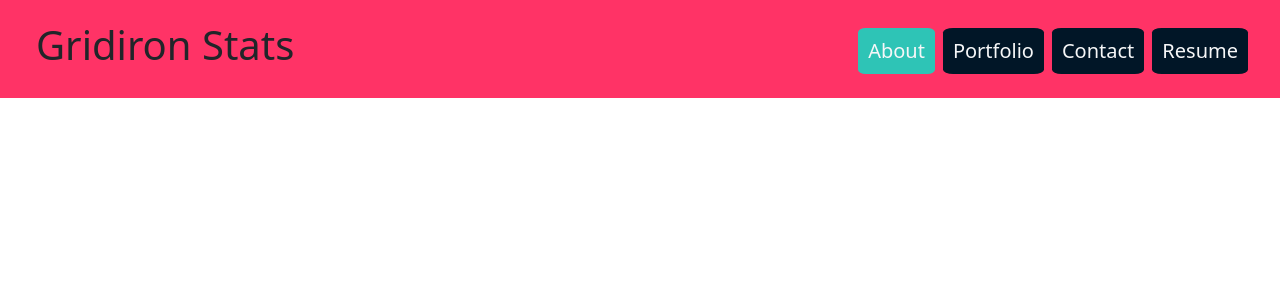
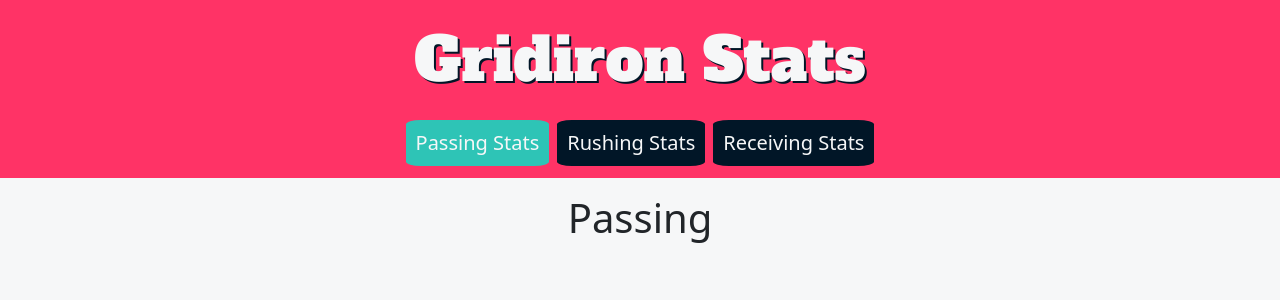
Before and after one commit to keysbhag/Gridiron-Stats, a React (Create React App) app in the folder gridiron-stats/: page / in a window 1280 px wide. Shown: the top 300 px of the page. Built offline with nearby package versions, Linux system fonts and the light colour scheme.

Commit message:
added navbar links

```diff
--- a/gridiron-stats/public/index.html
+++ b/gridiron-stats/public/index.html
@@ -8,6 +8,12 @@
     <meta
       name="description"
       content="Web site created using create-react-app"
+    />
+    <link rel="preconnect" href="https://fonts.googleapis.com" />
+    <link rel="preconnect" href="https://fonts.gstatic.com" crossorigin />
+    <link
+      href="https://fonts.googleapis.com/css2?family=Alfa+Slab+One&display=swap"
+      rel="stylesheet"
     />
     <link rel="apple-touch-icon" href="%PUBLIC_URL%/logo192.png" />
     <!--
@@ -24,6 +30,12 @@
       work correctly both with client-side routing and a non-root public URL.
       Learn how to configure a non-root public URL by running `npm run build`.
     -->
+    <!-- JavaScript Bundle with Popper -->
+    <script
+      src="https://cdn.jsdelivr.net/npm/bootstrap@5.2.2/dist/js/bootstrap.bundle.min.js"
+      integrity="sha384-OERcA2EqjJCMA+/3y+gxIOqMEjwtxJY7qPCqsdltbNJuaOe923+mo//f6V8Qbsw3"
+      crossorigin="anonymous"
+    ></script>
     <title>React App</title>
   </head>
   <body>
--- a/gridiron-stats/src/components/Main.js
+++ b/gridiron-stats/src/components/Main.js
@@ -1,35 +1,34 @@
 import React, { useState } from "react";
 import Navbar from "./Navbar";
 import Footer from "./Footer";
-// import About from "./pages/About";
-// import Portfolio from "./pages/Portfolio";
-// import Contact from "./pages/Contact";
-// import Resume from "./pages/Resume";
-// import "./Main.css";
+import Passing from "./pages/Passing";
+import Rushing from "./pages/Rushing";
+import Receiving from "./pages/Receiving";
+import "./Main.css";
 import "animate.css";
 
 export default function PortfolioContainer() {
-  const [currentPage, setCurrentPage] = useState("About");
+  const [currentPage, setCurrentPage] = useState("Passing");
 
-//   const renderPage = () => {
-//     if (currentPage === "About") {
-//       return <About />;
-//     }
-//     if (currentPage === "Portfolio") {
-//       return <Portfolio />;
-//     }
-//     if (currentPage === "Contact") {
-//       return <Contact />;
-//     }
-//     return <Resume />;
-//   };
+
+  const renderPage = () => {
+    if (currentPage === "Passing") {
+      return <Passing />;
+    }
+    if (currentPage === "Rushing") {
+      return <Rushing />;
+    }
+    if (currentPage === "Receiving") {
+      return <Receiving />;
+    }
+  };
 
   const handlePageChange = (page) => setCurrentPage(page);
 
   return (
     <div className="custom-font">
       <Navbar currentPage={currentPage} handlePageChange={handlePageChange} />
-      {/* <div className="main">{renderPage()}</div> */}
+      <div className="main">{renderPage()}</div>
       {/* <Footer /> */}
     </div>
   );
--- a/gridiron-stats/src/components/Navbar.css
+++ b/gridiron-stats/src/components/Navbar.css
@@ -7,9 +7,16 @@
   --blue: #20A4F3;
 }
 
+.header{
+    font-family: 'Alfa Slab One', cursive;
+    font-size: 60px;
+    color: var(--offWhite);
+    text-shadow: #011627 2px 2px;
+}
 
 .custom-bg{
     background-color: var(--red);
+    display: block;
 }
 
 .btn-outline-custom{
--- a/gridiron-stats/src/components/Navbar.js
+++ b/gridiron-stats/src/components/Navbar.js
@@ -4,11 +4,11 @@ import "./Navbar.css"
 function Navbar({ currentPage, handlePageChange }) {
   return (
     <nav className="navbar navbar-expand-lg custom-bg fs-5">
-      <div className="container-fluid justify-content-center">
-        <div className="d-flex">
-          <h1 className="mx-4">Gridiron Stats</h1>
+      <div className="justify-content-center">
+        <div className="d-flex justify-content-center">
+          <h1 className="m-3 header">Gridiron Stats</h1>
           <button
-            className="navbar-toggler mx-4"
+            className="navbar-toggler mx-3"
             type="button"
             data-bs-toggle="collapse"
             data-bs-target="#navbarNav"
@@ -20,60 +20,47 @@ function Navbar({ currentPage, handlePageChange }) {
           </button>
         </div>
         <div
-          className="collapse navbar-collapse justify-content-end"
+          className="collapse navbar-collapse justify-content-center"
           id="navbarNav"
         >
-          <ul className="navbar-nav m-3">
+          <ul className="navbar-nav m-1">
             <li className="nav-item mt-1 mx-1">
               <a
                 href="#about"
-                onClick={() => handlePageChange("About")}
+                onClick={() => handlePageChange("Passing")}
                 className={
-                  currentPage === "About"
+                  currentPage === "Passing"
                     ? "custom-navlink btn-custom"
                     : "custom-navlink btn-outline-custom"
                 }
               >
-                About
+                Passing Stats
               </a>
             </li>
             <li className="nav-item mt-1 mx-1">
               <a
                 href="#portfolio"
-                onClick={() => handlePageChange("Portfolio")}
+                onClick={() => handlePageChange("Rushing")}
                 className={
-                  currentPage === "Portfolio"
+                  currentPage === "Rushing"
                     ? "custom-navlink btn-custom"
                     : "custom-navlink btn-outline-custom"
                 }
               >
-                Portfolio
+                Rushing Stats
               </a>
             </li>
             <li className="nav-item mt-1 mx-1">
               <a
                 href="#contact"
-                onClick={() => handlePageChange("Contact")}
+                onClick={() => handlePageChange("Receiving")}
                 className={
-                  currentPage === "Contact"
+                  currentPage === "Receiving"
                     ? "custom-navlink btn-custom"
                     : "custom-navlink btn-outline-custom"
                 }
               >
-                Contact
-              </a>
-            </li>
-            <li className="nav-item mt-1 mx-1">
-              <a
-                href="#resume"
-                onClick={() => handlePageChange("Resume")}
-                className={
-                  currentPage === "Resume"
-                    ? "custom-navlink btn-custom"
-                    : "custom-navlink btn-outline-custom text reset"
-                }
-              >
-                Resume
+                Receiving Stats
               </a>
             </li>
           </ul>
--- /dev/null
+++ b/gridiron-stats/src/components/pages/Passing.js
@@ -0,0 +1,9 @@
+import React from "react";
+
+export default function Passing() {
+  return (
+    <div className="">
+      <h1 className="text-center p-3">Passing</h1>
+    </div>
+  );
+}
--- /dev/null
+++ b/gridiron-stats/src/components/pages/Receiving.js
@@ -0,0 +1,9 @@
+import React from "react";
+
+export default function Receiving() {
+  return (
+    <div className="">
+      <h1 className="text-center p-3">Receiving</h1>
+    </div>
+  );
+}
--- /dev/null
+++ b/gridiron-stats/src/components/pages/Rushing.js
@@ -0,0 +1,9 @@
+import React from "react";
+
+export default function Rushing() {
+  return (
+    <div className="">
+      <h1 className="text-center p-3">Rushing</h1>
+    </div>
+  );
+}
--- a/gridiron-stats/src/index.css
+++ b/gridiron-stats/src/index.css
@@ -0,0 +1,12 @@
+:root {
+  /* Color pallete */
+  --black: #011627;
+  --red: #FF3366;
+  --green: #2EC4B6;
+  --offWhite: #F6F7F8;
+  --blue: #20A4F3;
+}
+
+body {
+    background-color: var(--offWhite);
+}
--- a/gridiron-stats/src/index.js
+++ b/gridiron-stats/src/index.js
@@ -3,6 +3,8 @@ import ReactDOM from "react-dom";
 import "bootstrap/dist/css/bootstrap.min.css";
 import "./index.css";
 import App from "./App";
+
+// https://parsehub.com/api/v2/runs/t41JMxo2MLsS/data?api_key=tOeam0B9Kz-T
 
 ReactDOM.render(
   <React.StrictMode>
```
Also changed, not shown: gridiron-stats/src/components/Main.css (added).
